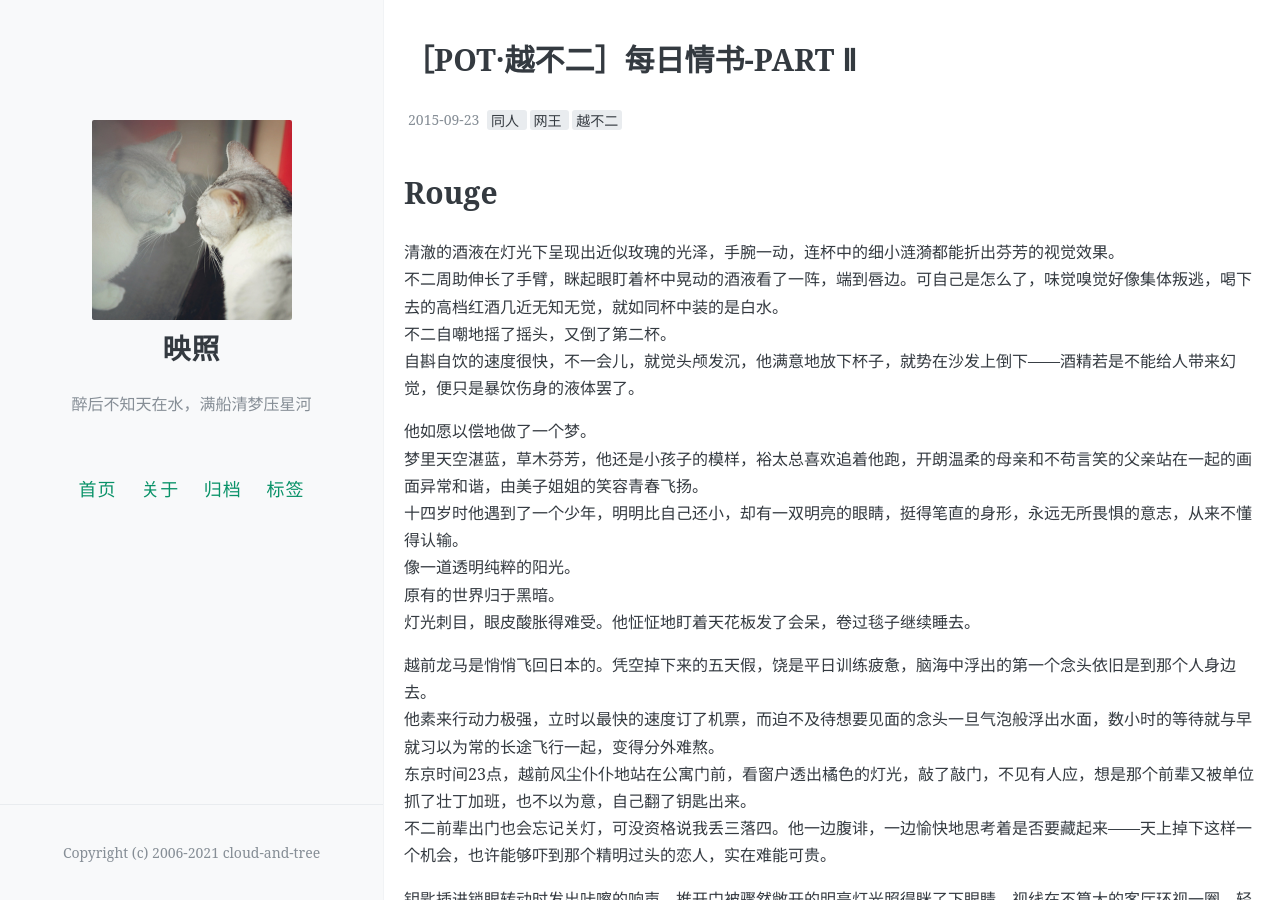
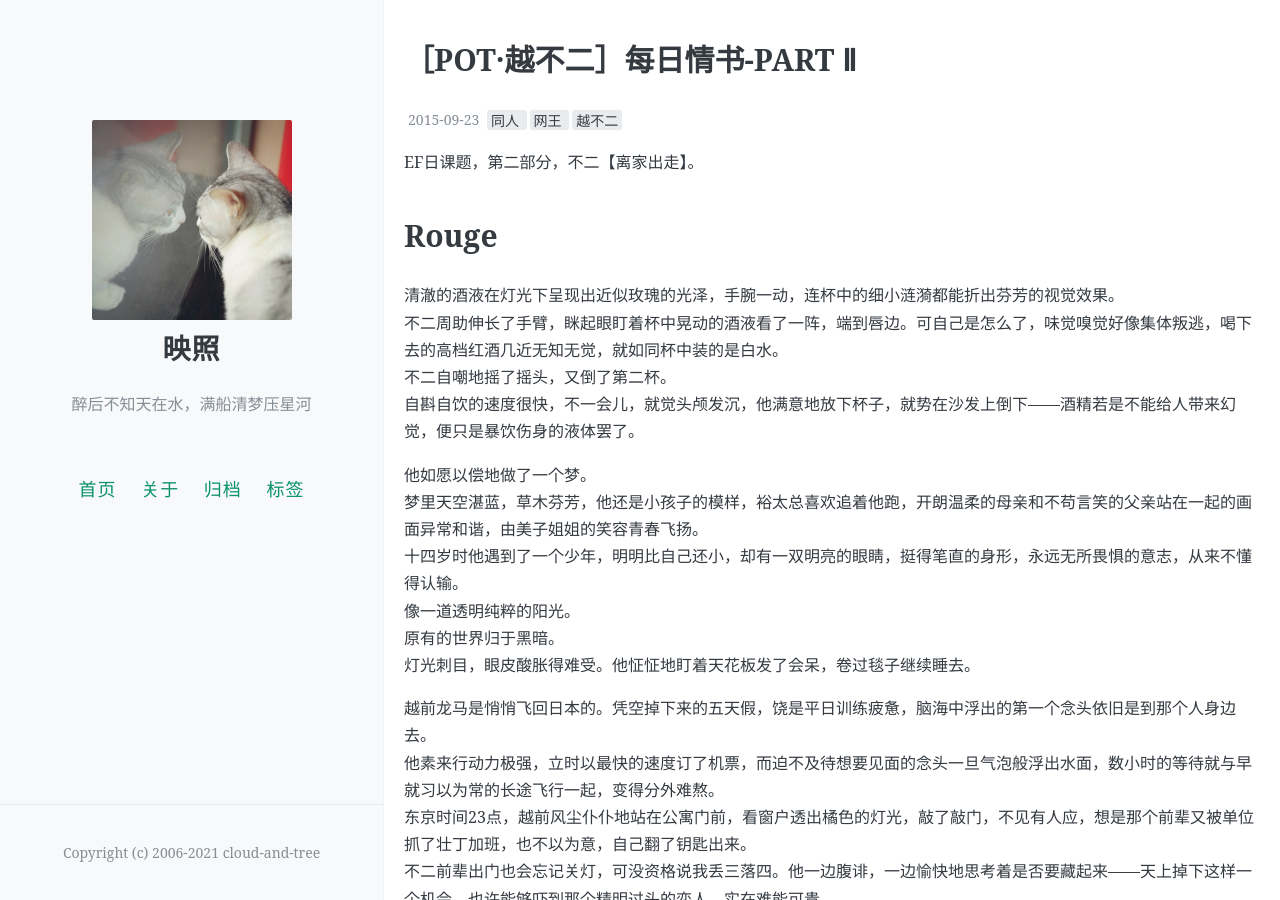
Before and after one commit to windtxt/cloud-and-tree, a Jekyll site: the page built from _posts/2015-09-23-story-potef02.md, in a window 1280 px wide and 900 px high. Built offline with Jekyll 4.4.1, drawn with Linux system fonts in a browser that asks for light colours; comment, search, counter and statistics services are not loaded.

Commit message:
Update 2015-09-23-story-potef02.md

```diff
--- a/_posts/2015-09-23-story-potef02.md
+++ b/_posts/2015-09-23-story-potef02.md
@@ -7,6 +7,8 @@ categories:
 tags: [同人, 网王, 越不二]
 comments: true
 ---
+EF日课题，第二部分，不二【离家出走】。
+
 # Rouge
 
 清澈的酒液在灯光下呈现出近似玫瑰的光泽，手腕一动，连杯中的细小涟漪都能折出芬芳的视觉效果。
```
